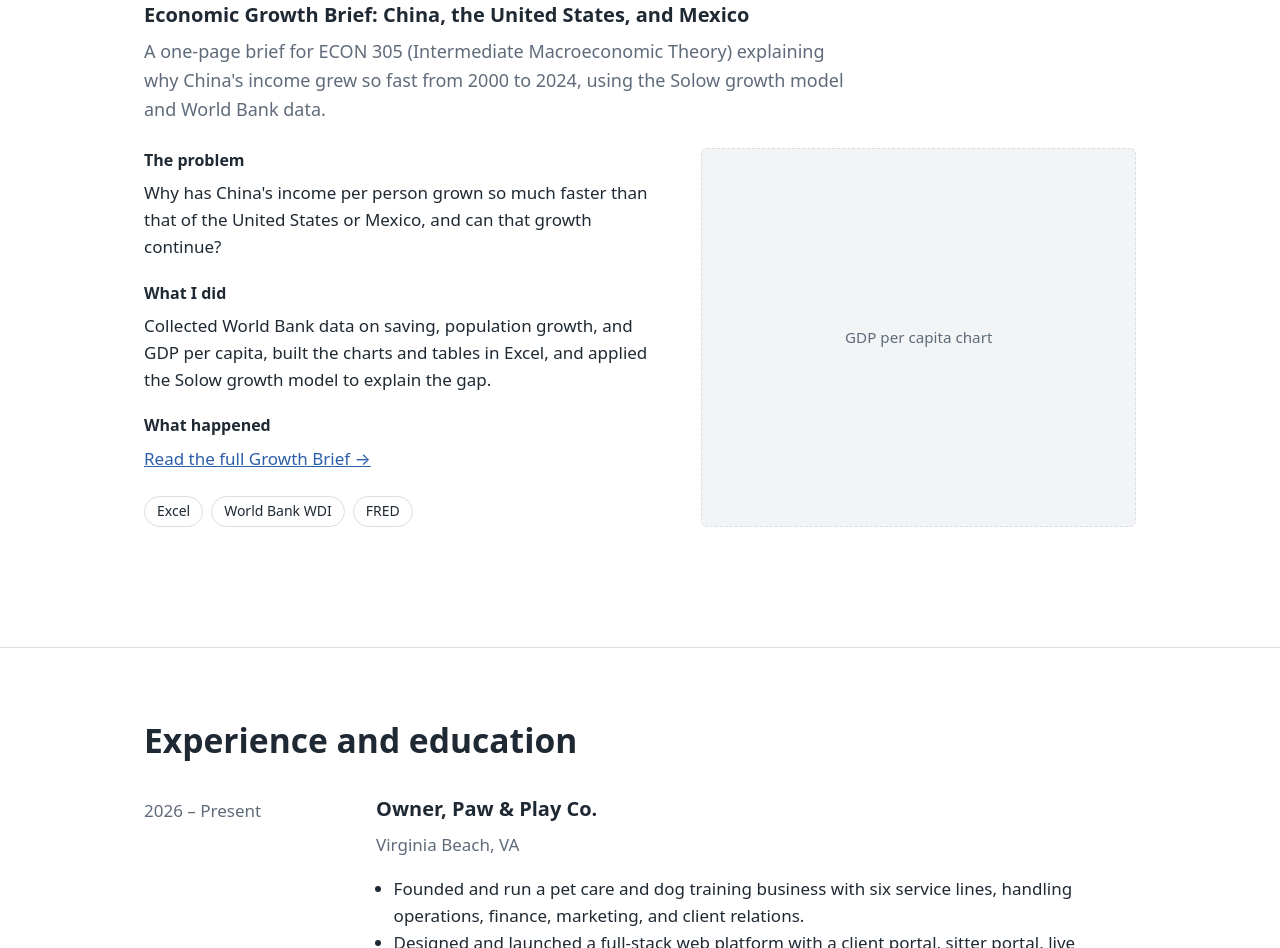
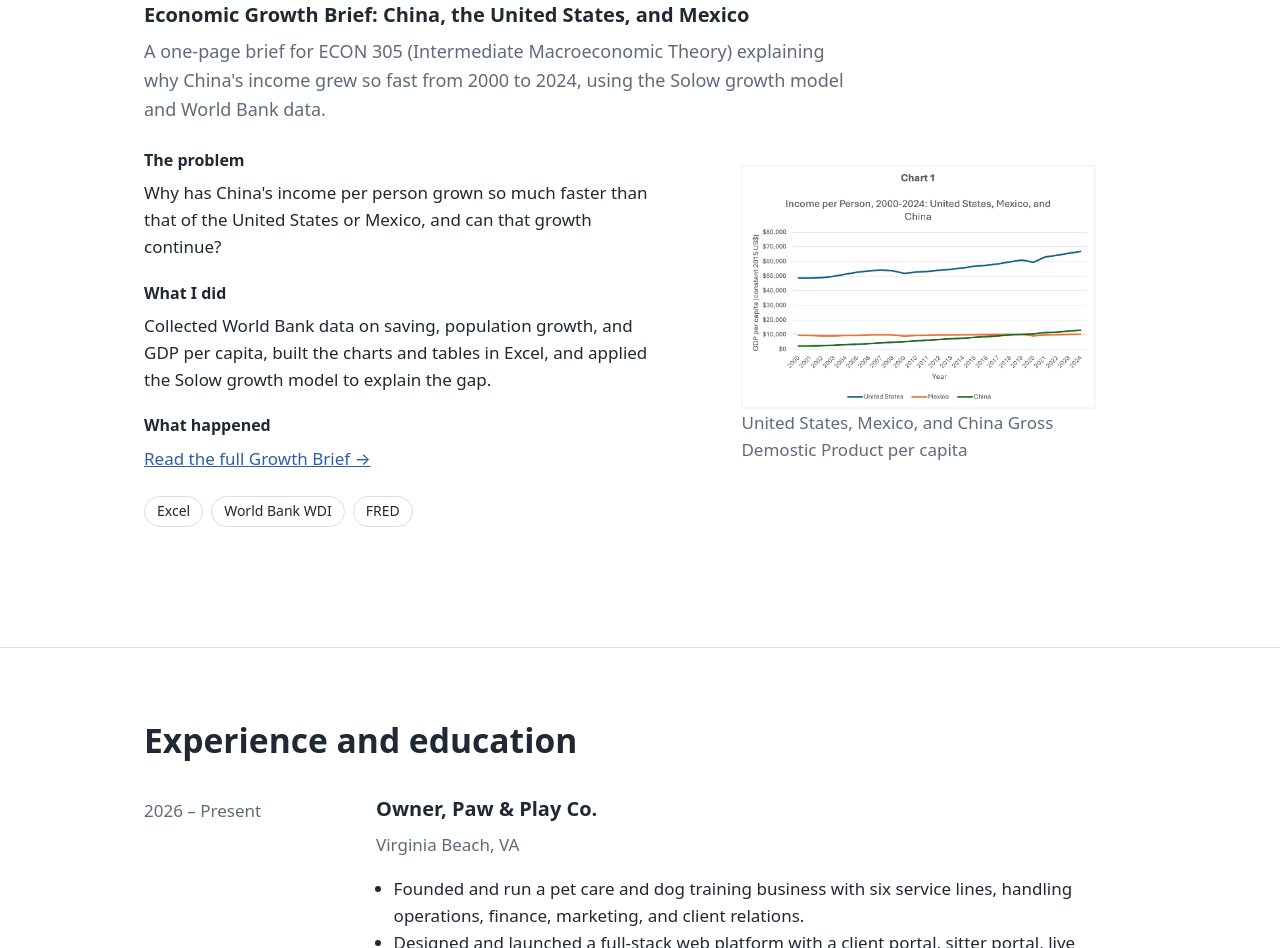
Before and after one commit to RaynaChia/e-portfolio-2027, a plain HTML site: page index.html in a window 1280 px wide. Shown: the part 5571-6519 px from the top of the page. Drawn offline with Linux system fonts and the light colour scheme.

Commit message:
Add GDP per capita chart with caption
Replaced placeholder text with an image and caption for GDP per capita.

```diff
--- a/index.html
+++ b/index.html
@@ -413,7 +413,10 @@ section { padding: calc(var(--space) * 3) 0; border-top: 1px solid var(--border)
           </ul>
         </div>
         <div class="media">
-          <div class="placeholder">GDP per capita chart</div>
+          <figure>
+            <img src="chart1.png" alt="GDP per capita chart" class="zoomable" style="aspect-ratio: auto;">
+            <figcaption class="muted">United States, Mexico, and China Gross Demostic Product per capita</figcaption>
+          </figure>
         </div>
       </div>
     </article>
```
